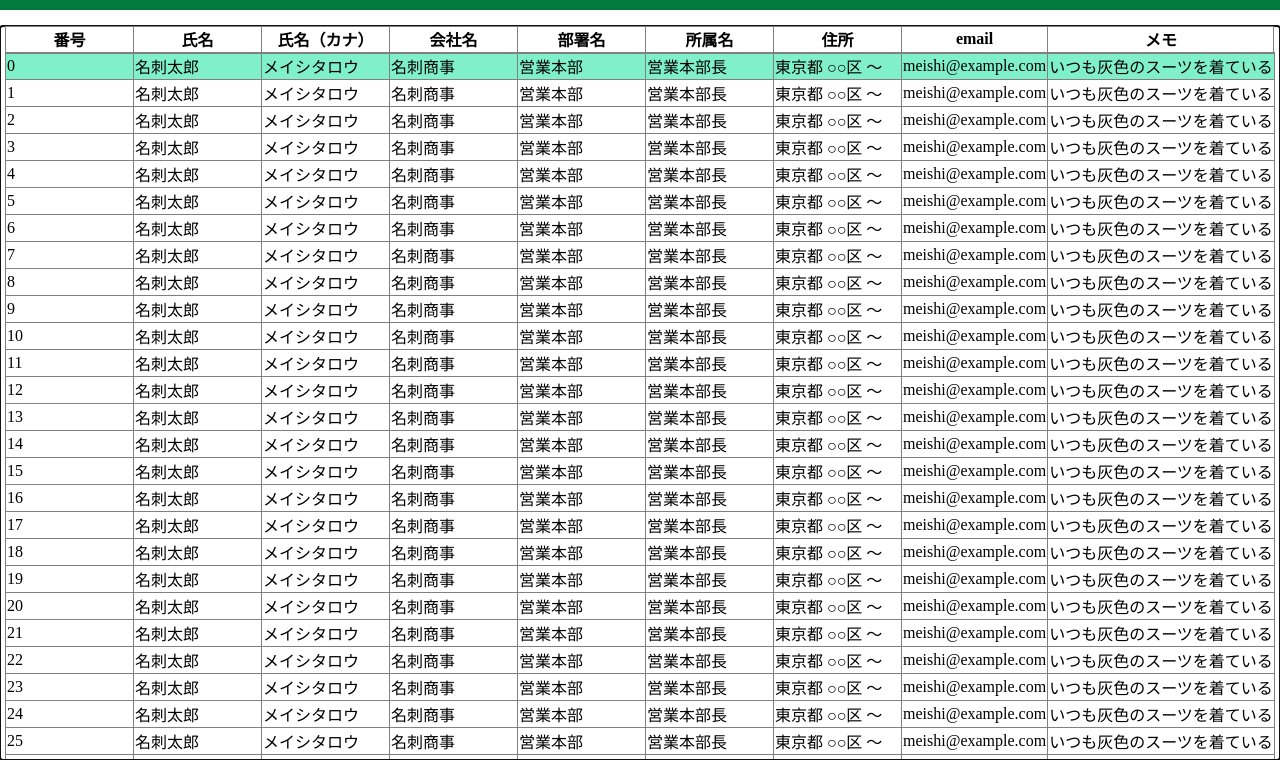
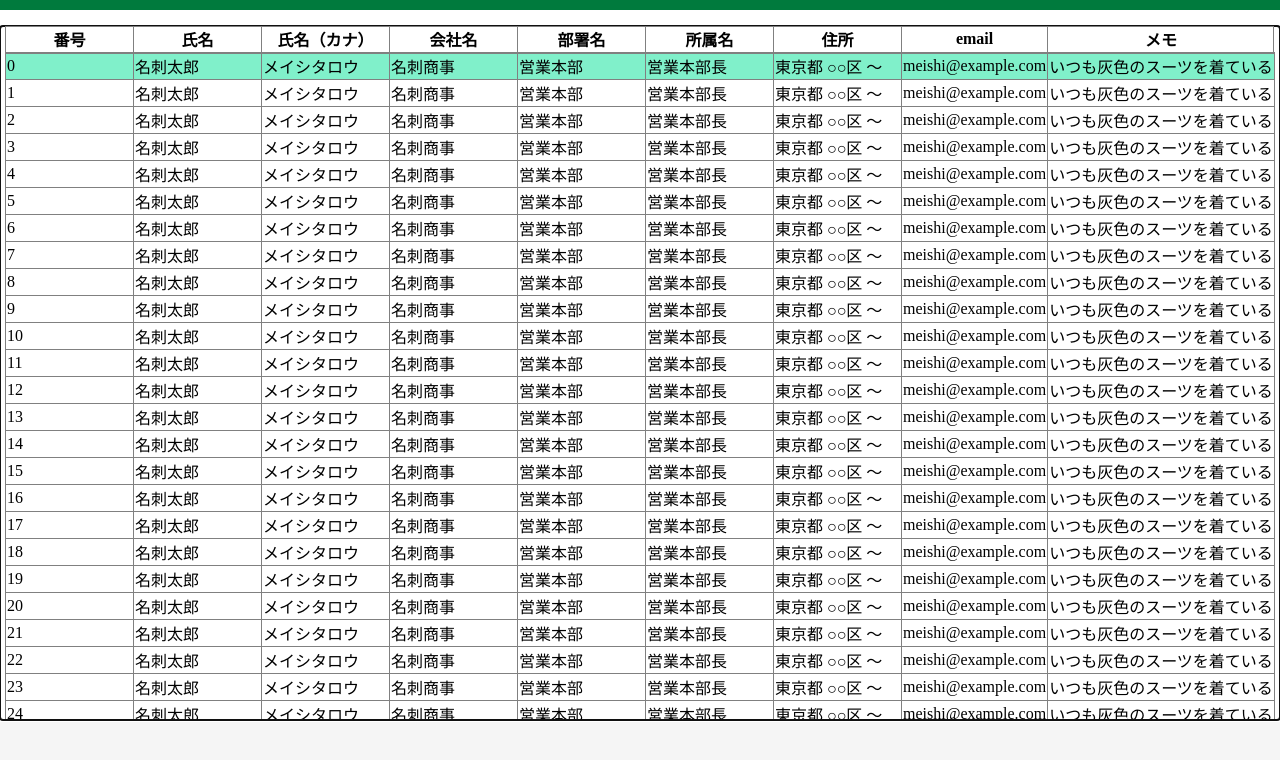
Before and after one commit to nanagami1369/excel-html, a website built with Vite: page index.html in a window 1280 px wide. Shown: the part 40-800 px from the top of the page. Built offline with nearby package versions, Linux system fonts and the light colour scheme.

```diff
--- a/index.html
+++ b/index.html
@@ -52,5 +52,6 @@
                 </tbody>
             </table>
         </main>
+        <footer class="footer"></footer>
     </body>
 </html>
--- a/src/style/index.css
+++ b/src/style/index.css
@@ -4,8 +4,13 @@
 }
 
 main {
-    height: calc(100% - (50px + 1rem));
+    height: calc(100% - (50px + 1rem + 40px));
     overflow: scroll;
+}
+
+.footer {
+    background-color: #f5f5f5;
+    height: 40px;
 }
 
 .table {
```
